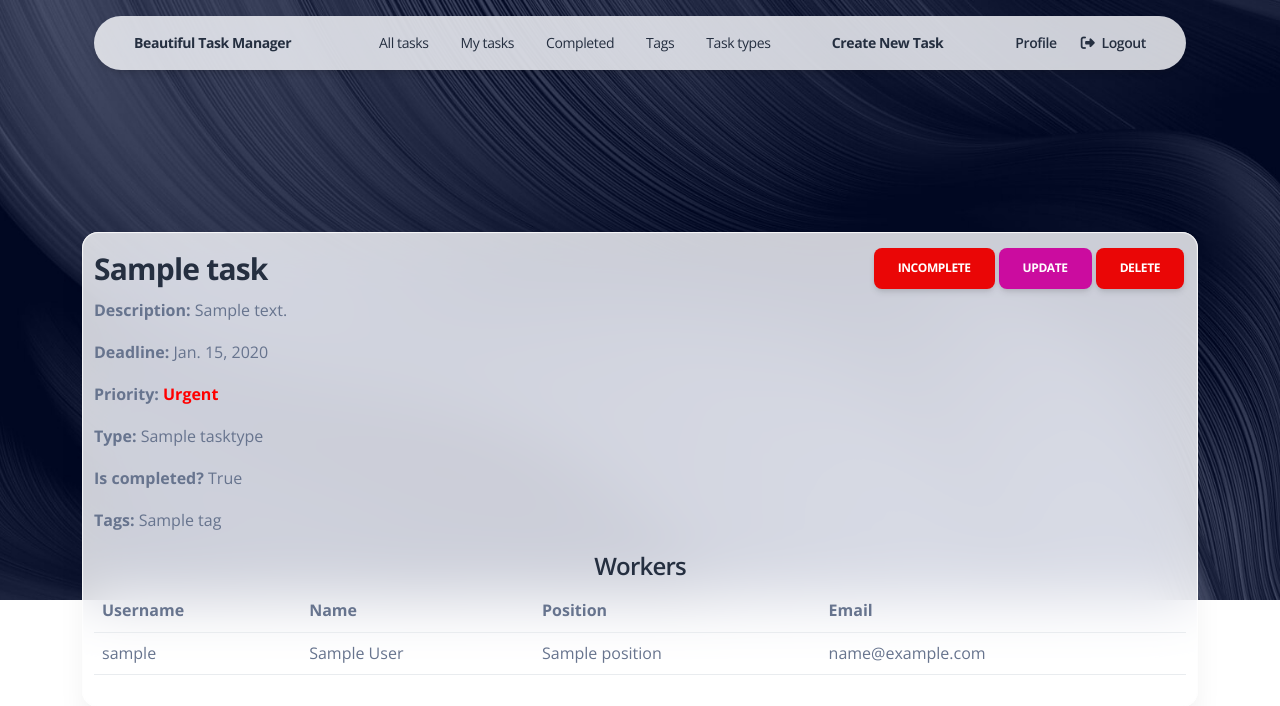
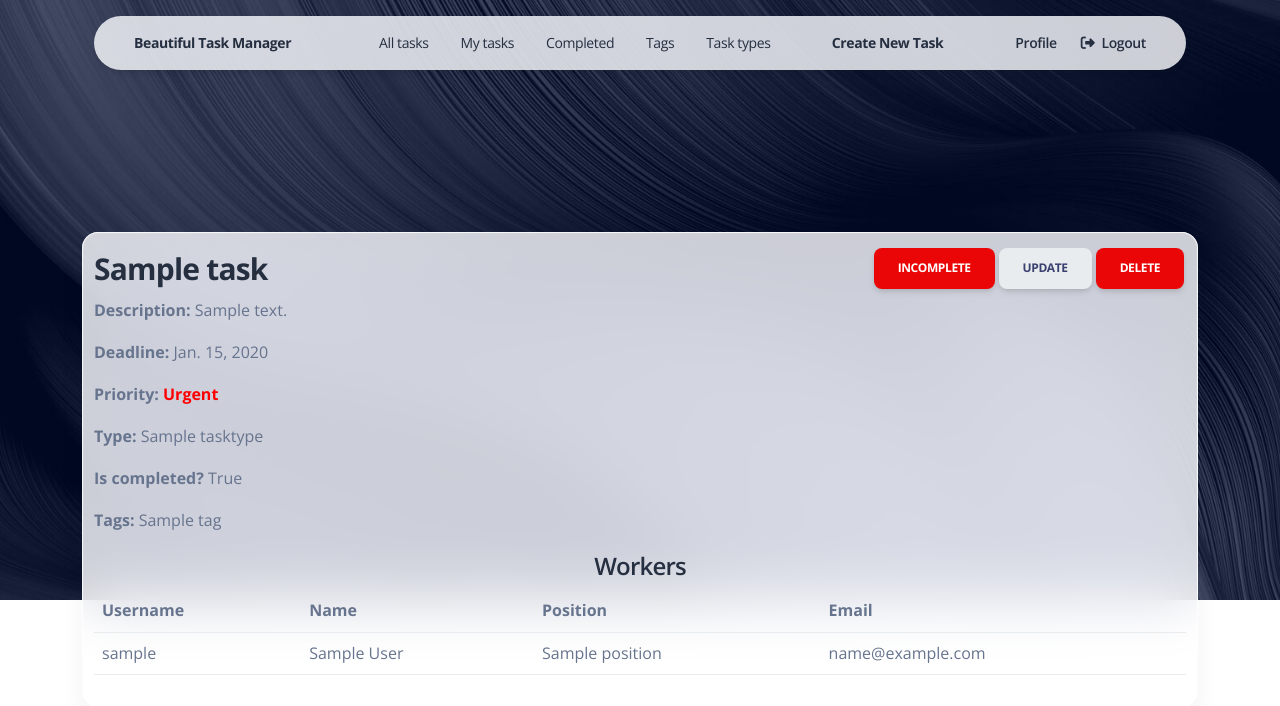
Before and after one commit to SafonovVladimir/it-company-task-manager, a Django app: page /tasks/1/ in a window 1280 px wide. Shown: the top 706 px of the page. Run offline with Django 4.2, Linux system fonts and the light colour scheme; a user stored in the database is signed in; tables that the repository leaves empty hold one stand-in row (values such as "Sample post"); some libraries are stand-ins or nearby versions.

Commit message:
change button design

```diff
--- a/templates/task_manager/task_detail.html
+++ b/templates/task_manager/task_detail.html
@@ -9,7 +9,7 @@
     </a>
 
     <a href="{% url 'task_manager:task-update' pk=task.id %}"
-       class="btn btn-primary link-to-page">
+       class="btn btn-light link-to-page">
       Update
     </a>
 
```
